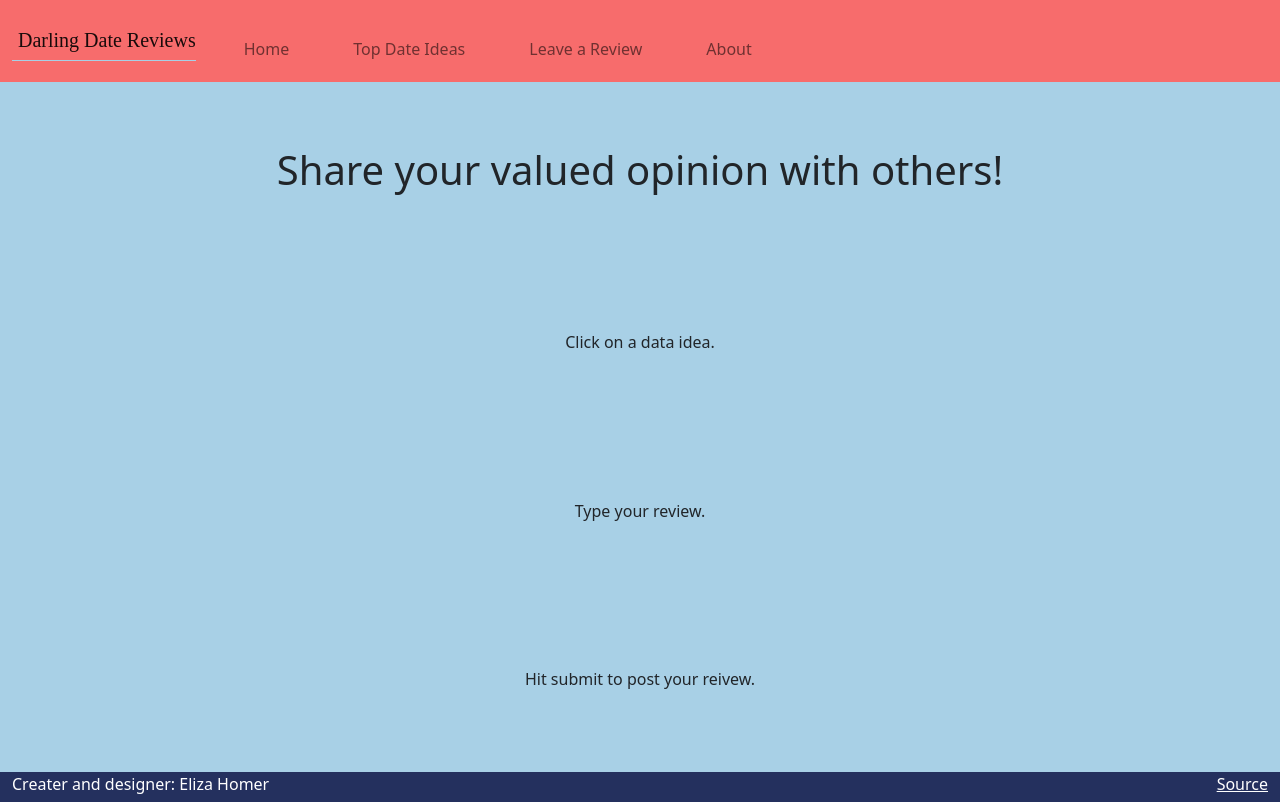
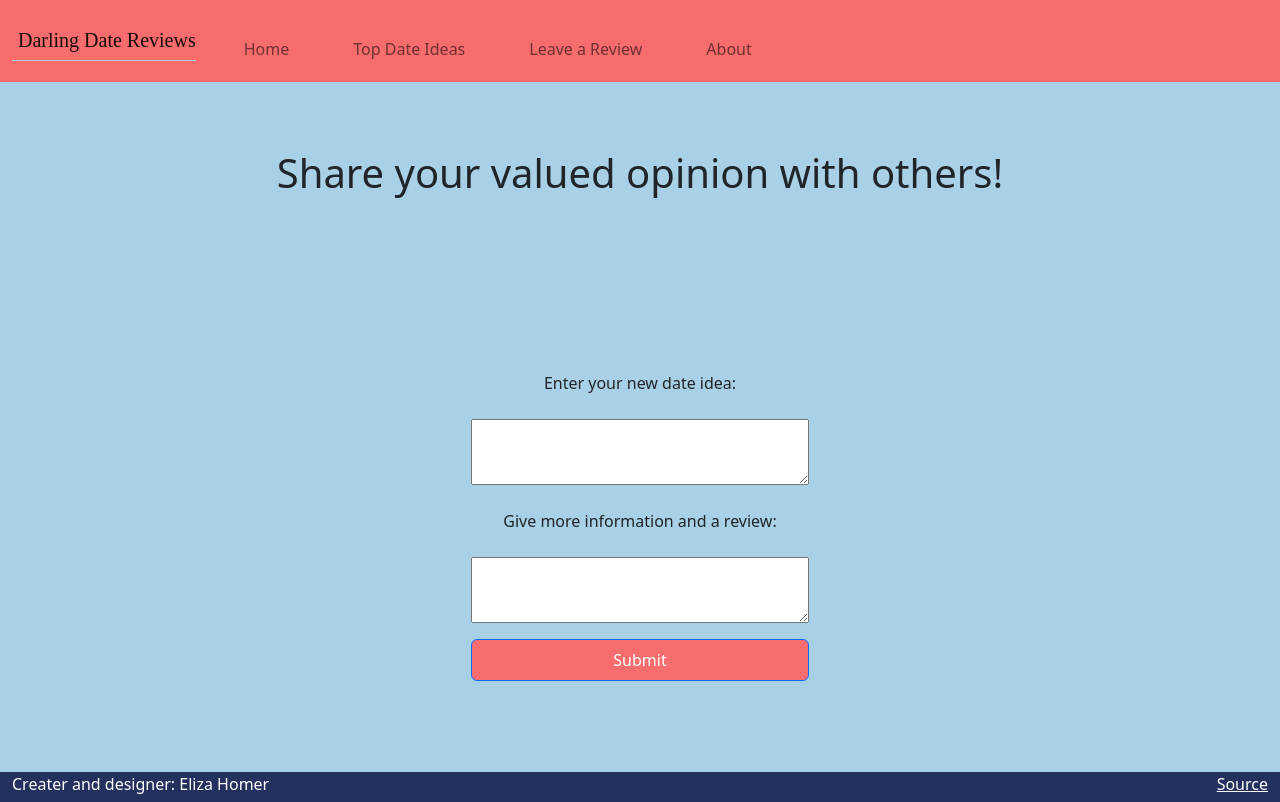
Before and after one commit to ElizaKartchner/startup, a plain HTML site: page darlingDateReviews/review.html in a window 1280 px wide. Drawn offline with nearby package versions, Linux system fonts and the light colour scheme; a web font is replaced by a local one.

Commit message:
create review input boxes

```diff
--- a/darlingDateReviews/main.css
+++ b/darlingDateReviews/main.css
@@ -44,6 +44,18 @@ menu .nav-item {
     width:  100vh;
 }
 
+.review {
+    display: flex;
+    flex-direction: column;
+    padding: 0.5em 2em;
+    margin: 0.5em;
+}
+
+.review a {
+    padding: 0.5em 2em;
+    margin: 0.5em;
+}
+
 footer {
     flex: 0 30px;
     color: white;
--- a/darlingDateReviews/review.html
+++ b/darlingDateReviews/review.html
@@ -42,10 +42,14 @@
         </header>
 
         <main class="container-fluid text-center" style="background-color: #A8D0E6;">
-            <h1>Share your valued opinion with others!</h1>
-            <p>Click on a data idea.</p>
-            <p>Type your review.</p>
-            <p>Hit submit to post your reivew. </p>
+            <h1 class="opinion">Share your valued opinion with others!</h1>
+            <div class="review">
+                <label class="review" for="textarea">Enter your new date idea: </label>
+                <textarea class="review" id="textarea" name="varTextarea"></textarea>
+                <label  class="review" for="textarea">Give more information and a review: </label>
+                <textarea class="review" id="textarea" name="varTextarea"></textarea>
+                <a class="btn btn-primary" href="#" role="button" style="background-color: #F76C6C;">Submit</a>
+            </div>
         </main>
 
         <footer style="background-color: #24305E;">
```
